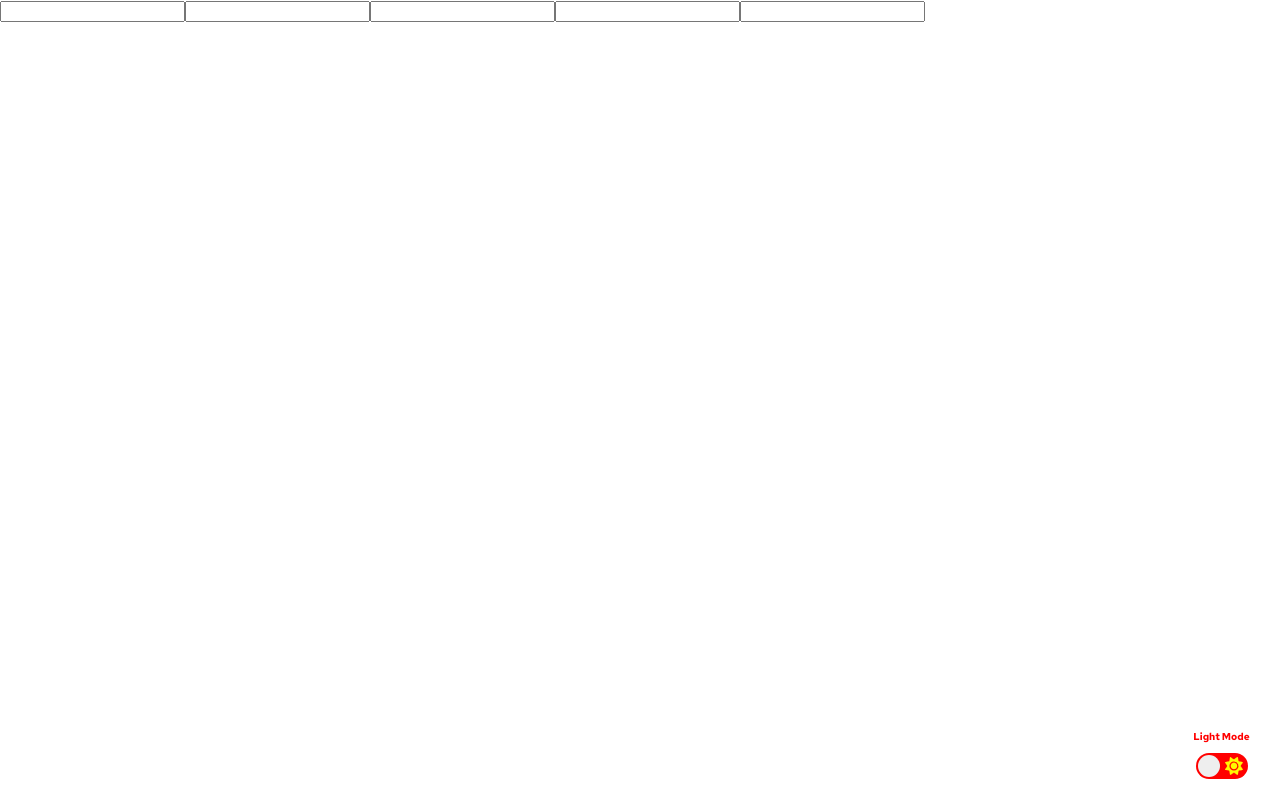
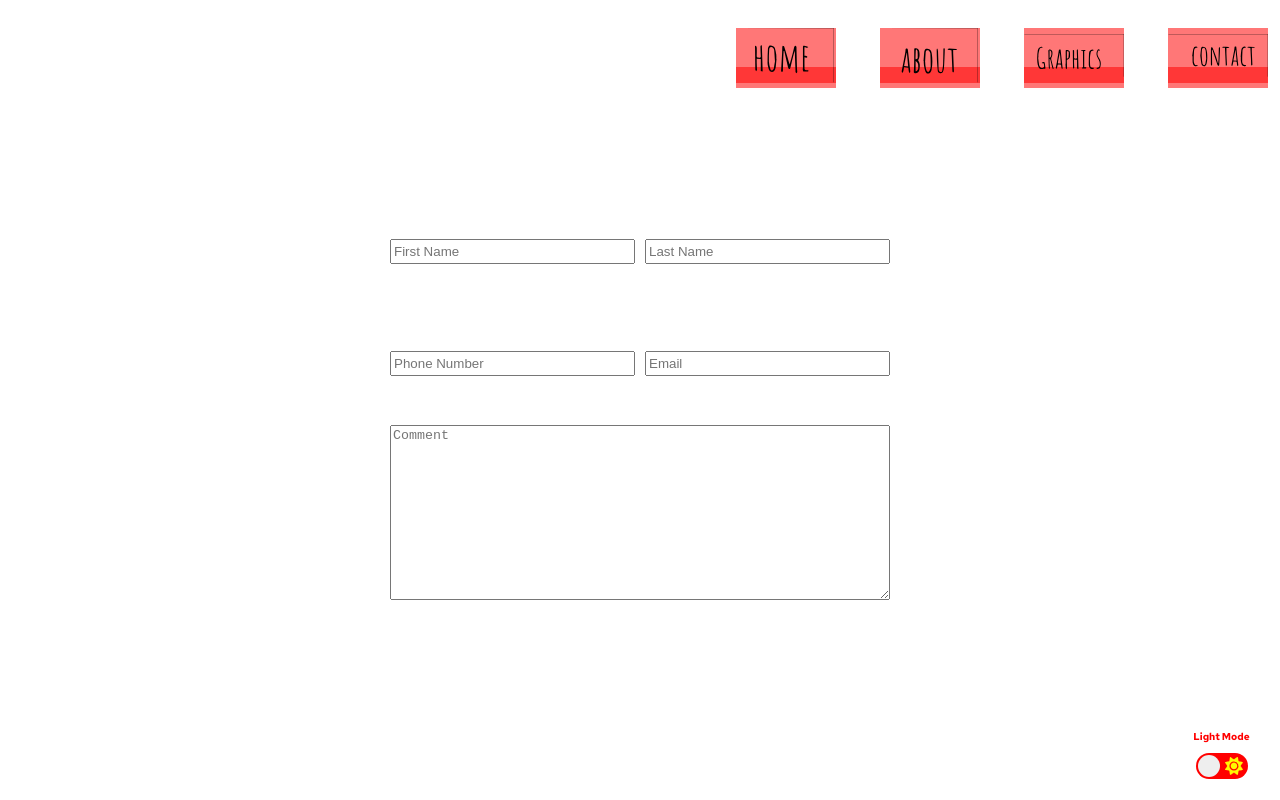
Before and after one commit to fughesi/fughesi-ink, a React (Create React App) app: page /contact in a window 1280 px wide. Built offline with nearby package versions, Linux system fonts and the light colour scheme.

Commit message:
prelim form

```diff
--- a/src/App.js
+++ b/src/App.js
@@ -10,9 +10,7 @@ const Home = lazy(() => import("./Pages/Home/Home"));
 const About = lazy(() => import("./Pages/About/About"));
 const Contact = lazy(() => import("./Pages/Contact/Contact"));
 const NotFound = lazy(() => import("./Pages/NotFound/NotFound"));
-// import About from "./Pages/About/About";
-// import Contact from "./Pages/Contact/Contact";
-// import NotFound from "./Pages/NotFound/NotFound";
+
 
 function App() {
   //state variables
@@ -25,7 +23,7 @@ function App() {
 
   return (
     <BrowserRouter>
-    {/* <Navbar /> */}
+    <Navbar />
       <div className="appWrap">
         <main className={darkmode ? "appWrap darkModeOn" : "appWrap"}>
             <Suspense fallback={<Loading />} >
--- a/src/Pages/Home/Home.css
+++ b/src/Pages/Home/Home.css
@@ -32,7 +32,7 @@
 
 .welcome {
   position: relative;
-  margin-left: -15px;
+  margin: 0 0 0 -15px;
 }
 
 .welcome::after {
--- a/src/Pages/Home/Home.js
+++ b/src/Pages/Home/Home.js
@@ -1,13 +1,13 @@
 import React, { useState, useEffect } from "react";
 import ScrollArrow from "../../components/ScrollArrow/ScrollArrow";
 import Footer from "../../components/Footer/Footer";
-import Navbar from "../../components/Navbar/Navbar";
 import Cards from "../../components/Cards/Cards";
 import IG from "../../images/Icons/IG";
 import FB from "../../images/Icons/FB";
 import "./Home.css";
 
 export default function Home() {
+
   // state variables
   const [offsetY, setOffsetY] = useState(0);
   const [arrowsGone, setArrowsGone] = useState(0);
@@ -39,12 +39,11 @@ export default function Home() {
   console.log(arrowsGone);
   return (
     <>
-      <Navbar />
       <main className="homeMain">
         <section className="hero" aria-labelledby="hero section">
           <p
-            className={arrowsGone < 600 ? "welcome" : "none"}
-            style={{ transform: `translateY(${offsetY * 2}px)` }}
+            className={arrowsGone < 1 ? "welcome" : "none"}
+            // style={{ transform: `translateY(${offsetY * 2}px)` }}
           >
             Welcome to
           </p>
--- a/src/components/Form/Form.css
+++ b/src/components/Form/Form.css
@@ -1 +1,26 @@
 @import url("../../App.css");
+
+.formContainer {
+  display: grid;
+  place-items: center;
+  height: 100vh;
+}
+
+.form {
+  height: 400px;
+  display: grid;
+  gap: 10px;
+  grid-template: repeat(3, 1fr) / repeat(2, 1fr);
+  place-items: center;
+}
+
+.form * {
+  height: 25px;
+  width: 100%;
+}
+
+.comment {
+  height: 175px;
+  width: 500px;
+  grid-column: 1 / span 2;
+}
--- a/src/components/Form/Form.js
+++ b/src/components/Form/Form.js
@@ -19,16 +19,54 @@ export default function Form() {
       [name]: value,
     }));
   }
-  console.log(formData)
+  console.log(formData);
+
   return (
-    <div className="formContainer">
-      <form className="form">
-        <input name="firstName" type="text" onChange={addText} value={formData.firstName}></input>
-        <input name="lastName" type="text" onChange={addText} value={formData.lastName}></input>
-        <input name="phone" type="text" onChange={addText} value={formData.phone}></input>
-        <input name="email" type="text" onChange={addText} value={formData.email}></input>
-        <input name="comment" type="text" onChange={addText} value={formData.comment}></input>
-      </form>
-    </div>
+    <>
+      <div className="formContainer">
+        <form className="form" id="form">
+          <input
+            name="firstName"
+            type="text"
+            onChange={addText}
+            className="firstname"
+            value={formData.firstName}
+            placeholder="First Name"
+          ></input>
+          <input
+            name="lastName"
+            type="text"
+            onChange={addText}
+            className="lastname"
+            value={formData.lastName}
+            placeholder="Last Name"
+          ></input>
+          <input
+            name="phone"
+            type="text"
+            onChange={addText}
+            className="phone"
+            value={formData.phone}
+            placeholder="Phone Number"
+          ></input>
+          <input
+            name="email"
+            type="text"
+            onChange={addText}
+            className="email"
+            value={formData.email}
+            placeholder="Email"
+          ></input>
+          <textarea
+            name="comment"
+            type="textarea"
+            onChange={addText}
+            className="comment"
+            value={formData.comment}
+            placeholder="Comment"
+          ></textarea>
+        </form>
+      </div>
+    </>
   );
 }
```
